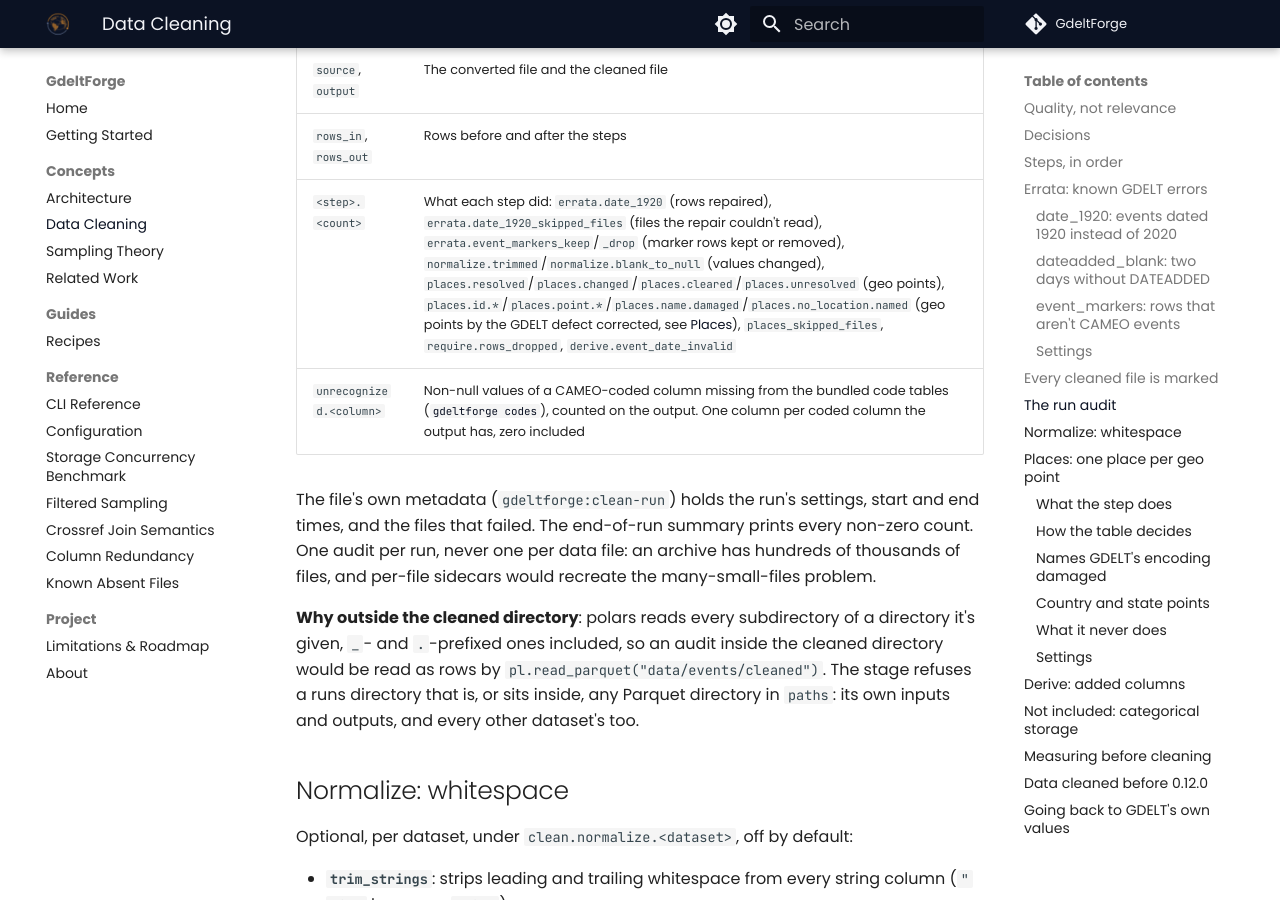
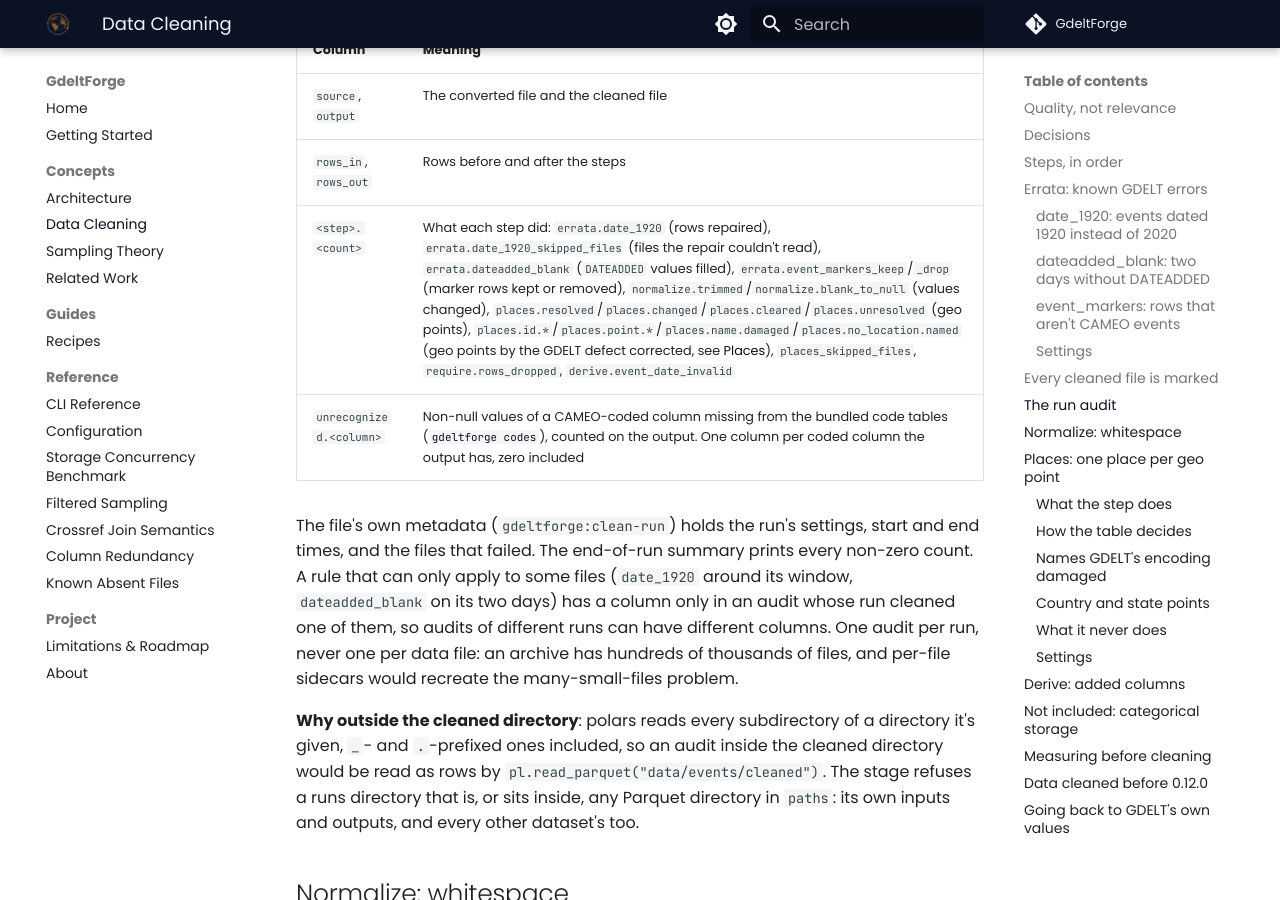
Before and after one commit to Vinicius-Teixeirac/GdeltForge, an MkDocs documentation site: the page built from docs/data-cleaning.md, in a window 1280 px wide and 900 px high, scrolled down 7284 px. Built offline with MkDocs 1.6.1 and Material for MkDocs 9.7.7, drawn with Linux system fonts in a browser that asks for light colours; comment, search, counter and statistics services are not loaded; some of the changed text lies outside the part shown.

Commit message:
docs(clean): correct and complete the dateadded_blank documentation
4,664 is the number of daily files from 2013-04-01 to 2026-07-31,
the two blank days included. The other daily files of that window,
whose DATEADDED equals the file's date, number 4,662; the window is
now given with the count, in the docs, the CHANGELOG and the code
comment.

The data cleaning page lists dateadded_blank among the errata steps
that name their rule in a file's metadata, and errata.dateadded_blank
in the run audit's table. It also says a rule that applies only to
some files has an audit column only in runs that cleaned one of them,
so audits of different runs can have different columns. The CHANGELOG
says the errata version change cleans events-15min again too, and that
the setting is refused under gdelt_event_15min.

Claude Code has been used: the prompt below condenses a multi-message
session (the independent QA pass on the 0.14.1.dev1 candidate, its
report, and the user's decisions):

    The independent QA pass on gdeltforge 0.14.1.dev1 passed every
    check and left observations. Fix them before release and build a
    dev2 candidate for a new QA pass: the data cleaning page still says
    there are two errata steps, its run-audit table doesn't list
    errata.dateadded_blank and doesn't say an audit can lack a rule's
    column, the CHANGELOG says only events is cleaned again after the
    upgrade though events-15min is too, the CLI reference shortens
    three Demand code names, and the count of other daily files given
    for dateadded_blank (4,664) is wrong for its window. Refuse
    dateadded_blank under gdelt_event_15min, where it can never apply
    but still changes the fingerprint and the files' metadata.

Co-Authored-By: Claude Opus 5.5 <noreply@anthropic.com>

```diff
--- a/docs/data-cleaning.md
+++ b/docs/data-cleaning.md
@@ -136,13 +136,14 @@ blank on every row: 61,067 and 129,673 rows, 190,740 in all.
 
 - **Evidence**: the blank is in GDELT's own files (the raw
   `20130901.export.CSV.zip` has an empty `DATEADDED` field on every row).
-  In every other daily file, 4,664 of them, `DATEADDED` equals the
-  file's date on every row.
+  In the other 4,662 daily files from 2013-04-01 to 2026-07-31,
+  `DATEADDED` equals the file's date on every row.
 - **Repair**: in the files whose names give 2013-09-01 or 2013-09-02,
   a blank `DATEADDED` becomes the file's date (`20130901`, `20130902`).
   A value already there is left alone, and no other file is touched.
-  Applies to `gdelt_event`; the 15-minute feed starts in 2015. The audit
-  counts `errata.dateadded_blank`.
+  Applies to `gdelt_event` only: the 15-minute feed starts in 2015, so
+  the setting under `gdelt_event_15min` fails the run. The audit counts
+  `errata.dateadded_blank`.
 - **Not lossy**: GDELT left every row of those two files blank, so the
   filled value is all there was to replace.
 - **Without it**: `DATEADDED` is null on those rows. A `columns_to_check`
@@ -198,8 +199,9 @@ the configuration fingerprint, the source file's name, and the file's
 rows in and out (`rows_in`, `rows_out`). `clean` never reorders rows, so
 equal counts mean a row's position in the cleaned file is its position in
 the source, which `sample --provenance` relies on
-([Row provenance](cli-reference.md#row-provenance)). The two errata
-steps name their `rule` (`date_1920`, `event_markers`), and a step the
+([Row provenance](cli-reference.md#row-provenance)). The errata
+steps name their `rule` (`date_1920`, `dateadded_blank`,
+`event_markers`), and a step the
 configuration leaves empty (a `columns_to_check` of `[]`) isn't listed. A
 step that couldn't run on the file, because the file lacks a column it
 reads, carries `"skipped": true` and `"missing_columns"`, and counts as not
@@ -237,12 +239,15 @@ directory, with `_runs` added to its name
 |---|---|
 | `source`, `output` | The converted file and the cleaned file |
 | `rows_in`, `rows_out` | Rows before and after the steps |
-| `<step>.<count>` | What each step did: `errata.date_1920` (rows repaired), `errata.date_1920_skipped_files` (files the repair couldn't read), `errata.event_markers_keep`/`_drop` (marker rows kept or removed), `normalize.trimmed`/`normalize.blank_to_null` (values changed), `places.resolved`/`places.changed`/`places.cleared`/`places.unresolved` (geo points), `places.id.*`/`places.point.*`/`places.name.damaged`/`places.no_location.named` (geo points by the GDELT defect corrected, see [Places](#places-one-place-per-geo-point)), `places_skipped_files`, `require.rows_dropped`, `derive.event_date_invalid` |
+| `<step>.<count>` | What each step did: `errata.date_1920` (rows repaired), `errata.date_1920_skipped_files` (files the repair couldn't read), `errata.dateadded_blank` (`DATEADDED` values filled), `errata.event_markers_keep`/`_drop` (marker rows kept or removed), `normalize.trimmed`/`normalize.blank_to_null` (values changed), `places.resolved`/`places.changed`/`places.cleared`/`places.unresolved` (geo points), `places.id.*`/`places.point.*`/`places.name.damaged`/`places.no_location.named` (geo points by the GDELT defect corrected, see [Places](#places-one-place-per-geo-point)), `places_skipped_files`, `require.rows_dropped`, `derive.event_date_invalid` |
 | `unrecognized.<column>` | Non-null values of a CAMEO-coded column missing from the bundled code tables ([`gdeltforge codes`](cli-reference.md#gdeltforge-codes)), counted on the output. One column per coded column the output has, zero included |
 
 The file's own metadata (`gdeltforge:clean-run`) holds the run's settings,
 start and end times, and the files that failed. The end-of-run summary
-prints every non-zero count. One audit per run, never one per data
+prints every non-zero count. A rule that can only apply to some files
+(`date_1920` around its window, `dateadded_blank` on its two days) has a
+column only in an audit whose run cleaned one of them, so audits of
+different runs can have different columns. One audit per run, never one per data
 file: an archive has hundreds of thousands of files, and per-file sidecars
 would recreate the many-small-files problem.
 
```
Also changed, not shown: CHANGELOG.md (+1 -1 lines), 1 other file.
